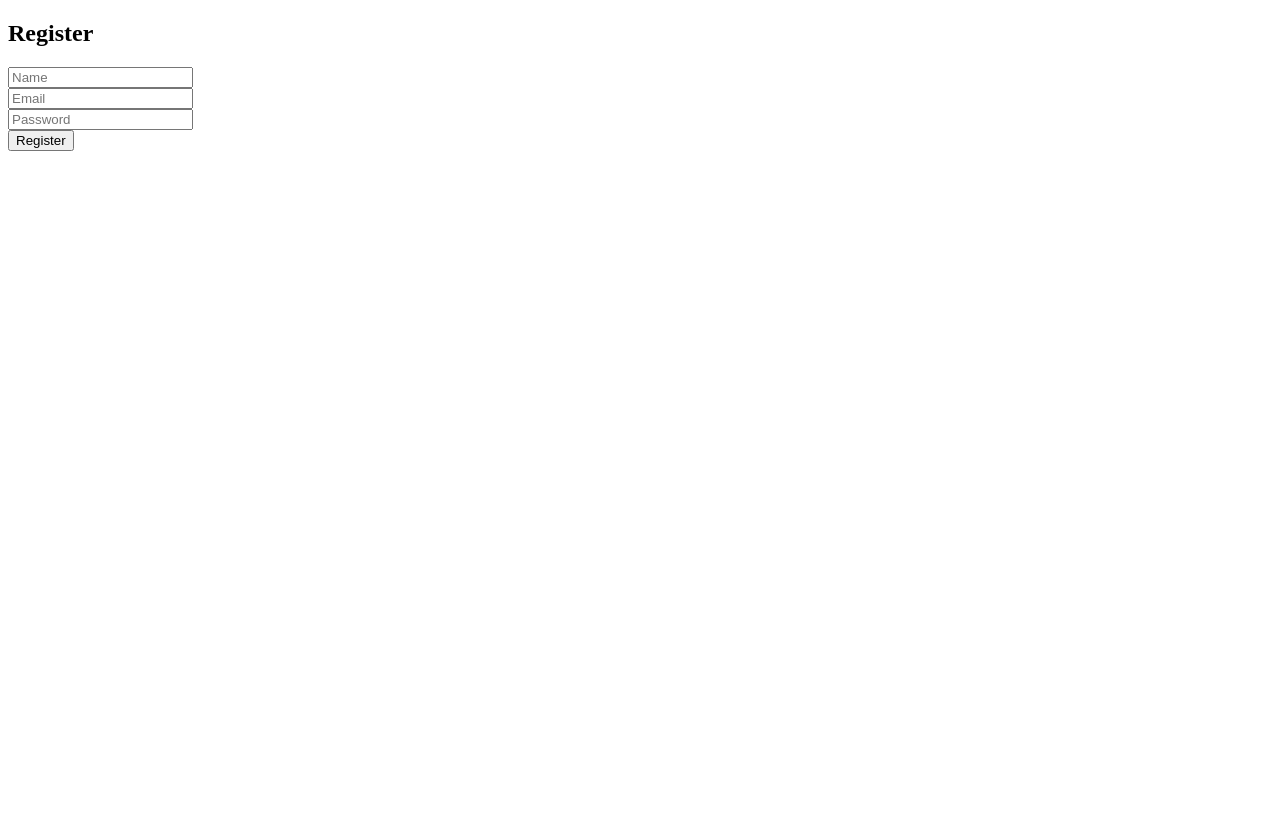
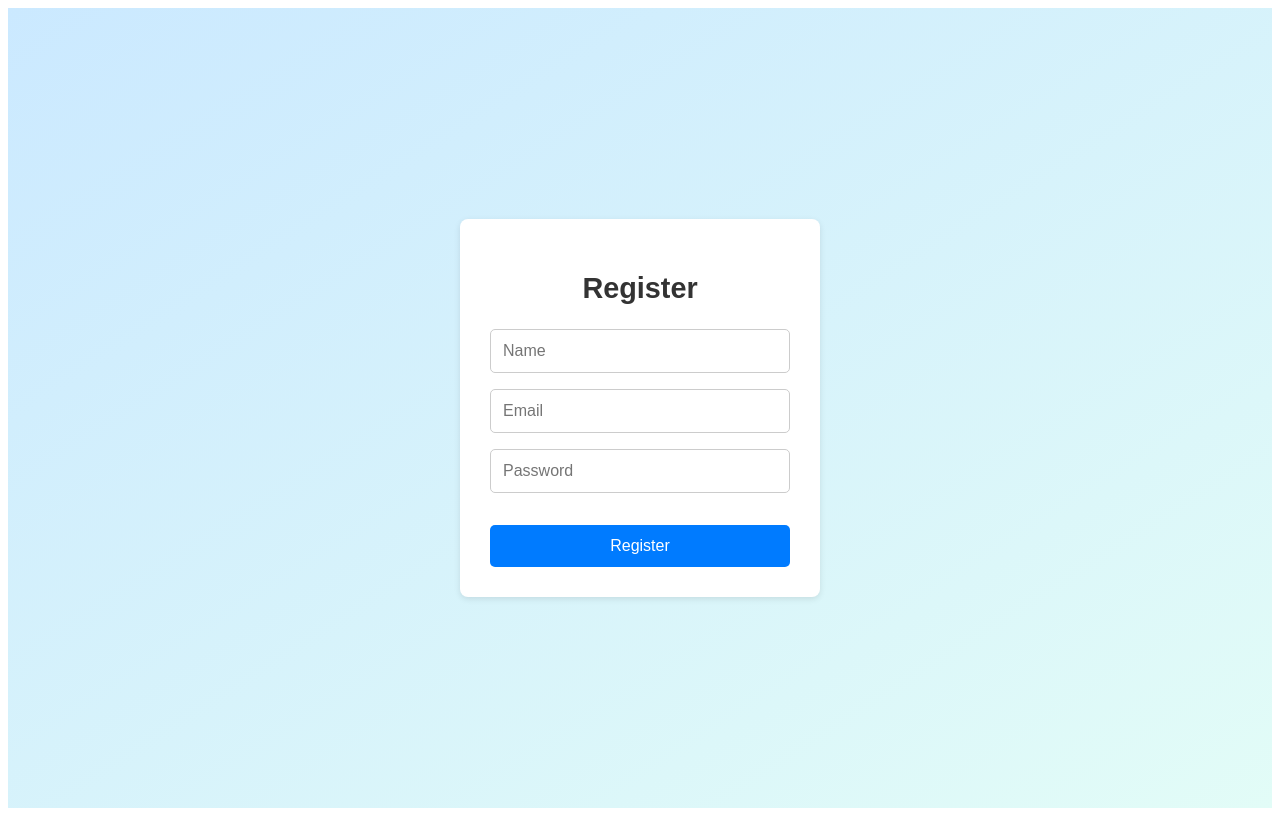
Before and after one commit to noambenm/Skubestore, a React (Vite) app in the folder skubestore-frontend/: page /register in a window 1280 px wide. Built offline with nearby package versions, Linux system fonts and the light colour scheme.

Commit message:
Added styling for the Register page

```diff
--- /dev/null
+++ b/skubestore-frontend/src/pages/RegisterPage.css
@@ -0,0 +1,58 @@
+.register-container {
+    min-height: 100vh;
+    background: linear-gradient(to bottom right, #cbe9ff, #e2fcf7);
+    font-family: Arial, sans-serif;
+    display: flex;
+    justify-content: center;
+    align-items: center;
+  }
+
+  .register-form {
+    background: #fff;
+    border-radius: 8px;
+    box-shadow: 0px 2px 6px rgba(0,0,0,0.1);
+    padding: 30px;
+    width: 300px;
+    display: flex;
+    flex-direction: column;
+  }
+
+  .register-title {
+    text-align: center;
+    font-size: 1.8rem;
+    color: #333;
+    margin-bottom: 1.5rem;
+  }
+
+  .register-input {
+    padding: 0.75rem;
+    margin-bottom: 1rem;
+    border-radius: 5px;
+    border: 1px solid #ccc;
+    font-size: 1rem;
+  }
+
+  .register-input:focus {
+    border-color: #007BFF;
+    outline: none;
+  }
+
+  .register-button {
+    background-color: #007BFF;
+    border: none;
+    border-radius: 5px;
+    padding: 0.75rem 1.5rem;
+    color: #fff;
+    font-size: 1rem;
+    cursor: pointer;
+    transition: background-color 0.3s;
+    margin-top: 1rem;
+  }
+
+  .register-button:hover {
+    background-color: #0056b3;
+  }
+
+  .register-button:active {
+    background-color: #00408a;
+  }
--- a/skubestore-frontend/src/pages/RegisterPage.jsx
+++ b/skubestore-frontend/src/pages/RegisterPage.jsx
@@ -1,6 +1,7 @@
 import React, { useState } from 'react';
 import { useNavigate } from 'react-router-dom';
 import { registerUser } from '../services/api';
+import './RegisterPage.css';
 
 function RegisterPage() {
   const [name, setName] = useState('');
@@ -16,36 +17,41 @@ function RegisterPage() {
       localStorage.setItem('userEmail', email);
       navigate('/');
     } catch (error) {
-      alert(error.response.data.message || 'Registration failed');
+      alert(error.response?.data?.message || 'Registration failed');
     }
   };
 
   return (
-    <form onSubmit={handleRegister}>
-      <h2>Register</h2>
+    <div className="register-container">
+      <form className="register-form" onSubmit={handleRegister}>
+        <h2 className="register-title">Register</h2>
         <input
+          className="register-input"
           type="text"
           placeholder="Name"
           value={name}
           onChange={(e) => setName(e.target.value)}
           required
-      /><br />
+        />
         <input
+          className="register-input"
           type="email"
           placeholder="Email"
           value={email}
           onChange={(e) => setEmail(e.target.value)}
           required
-      /><br />
+        />
         <input
+          className="register-input"
           type="password"
           placeholder="Password"
           value={password}
           onChange={(e) => setPassword(e.target.value)}
           required
-      /><br />
-      <button type="submit">Register</button>
+        />
+        <button className="register-button" type="submit">Register</button>
       </form>
+    </div>
   );
 }
 
```
Lines whose indentation alone changed are shown as unchanged.
